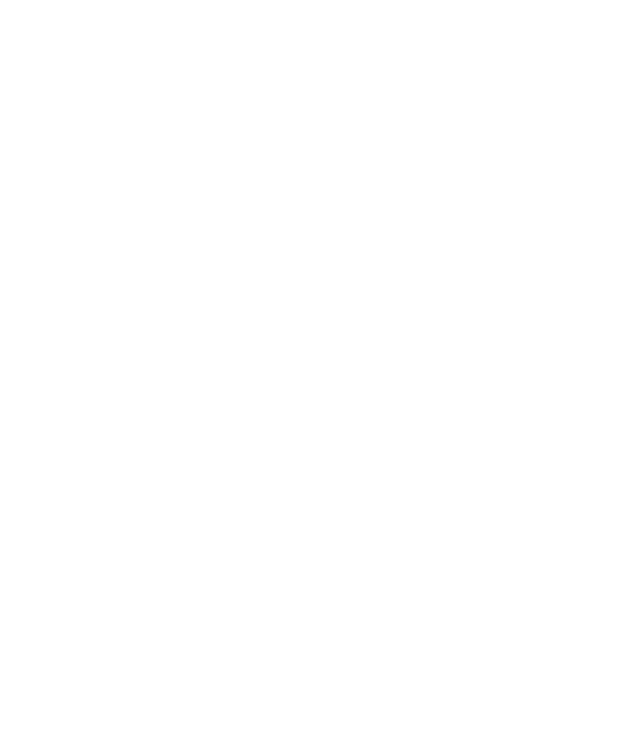
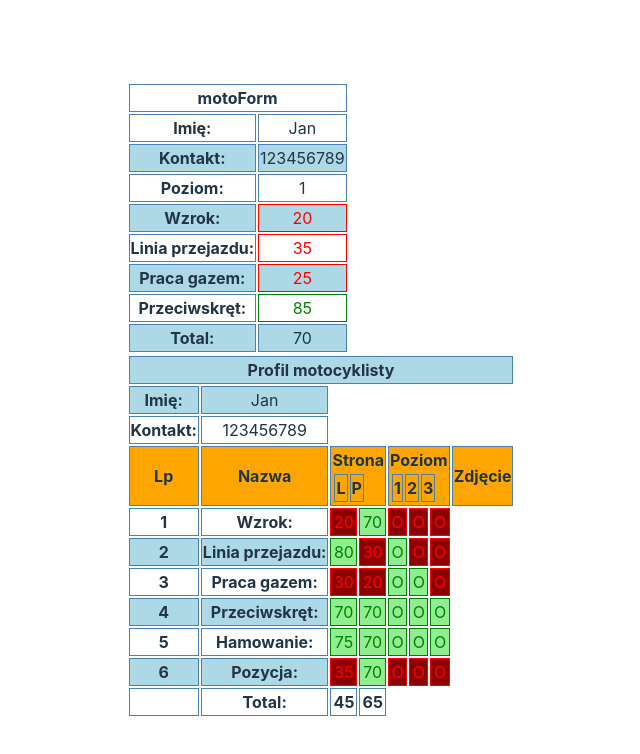
Before and after one commit to Havlc/motoForm, a React (Vite) app: page / in a window 1280 px wide. Shown: the top 754 px of the page, without its empty margins (319-959 px from the left). Built offline with nearby package versions, Linux system fonts and the light colour scheme.

Commit message:
add table with data for a cyclist

```diff
--- a/src/App.css
+++ b/src/App.css
@@ -4,3 +4,16 @@
   padding: 2rem;
   text-align: center;
 }
+
+th,
+td {
+  border: 1px solid steelblue;
+}
+
+tr:nth-child(even) {
+  background: lightblue;
+}
+
+TableRow {
+  color: pink;
+}
--- a/src/App.jsx
+++ b/src/App.jsx
@@ -1,4 +1,6 @@
 import { useState } from 'react'
+import { FormForService } from './components/FormForService'
+import { DriverProfile } from './components/DriverProfile'
 import './App.css'
 
 function App() {
@@ -6,7 +8,8 @@
 
   return (
     <>
-
+      <FormForService />
+      <DriverProfile />
     </>
   )
 }
--- /dev/null
+++ b/src/components/DriverProfile.jsx
@@ -0,0 +1,42 @@
+import { DriverProfileRow } from "./DriverProfileRow"
+import { DriverProfileDataRow } from "./DriverProfileDataRow"
+import { DriverProfileTotalRow } from "./DriverProfileTotalRow"
+
+export function DriverProfile() {
+    return (
+        <table>
+            <thead>
+                <tr style={{ background: 'lightblue' }}>
+                    <th colSpan="8" >Profil motocyklisty</th>
+                </tr>
+                <DriverProfileRow title='Imię' value='Jan' />
+                <DriverProfileRow title='Kontakt' value='123456789' />
+
+                <tr style={{ background: 'orange' }}>
+                    <th>Lp</th>
+                    <th>Nazwa</th>
+                    <th colSpan="2">Strona
+                        <td>L</td>
+                        <td>P</td>
+                    </th>
+                    <th colSpan="3">Poziom
+                        <td>1</td>
+                        <td>2</td>
+                        <td>3</td>
+                    </th>
+
+                    <th>Zdjęcie</th>
+                </tr>
+            </thead>
+            <tbody>
+                <DriverProfileDataRow lp={1} title='Wzrok' valueLeft={20} valueRight={70} levelOne={false} />
+                <DriverProfileDataRow lp={2} title='Linia przejazdu' valueLeft={80} valueRight={30} levelOne={true} />
+                <DriverProfileDataRow lp={3} title='Praca gazem' valueLeft={30} valueRight={20} levelOne={true} levelTwo={true} />
+                <DriverProfileDataRow lp={4} title='Przeciwskręt' valueLeft={70} valueRight={70} levelOne={true} levelTwo={true} levelThree={true} />
+                <DriverProfileDataRow lp={5} title='Hamowanie' valueLeft={75} valueRight={70} levelOne={true} levelTwo={true} levelThree={true} />
+                <DriverProfileDataRow lp={6} title='Pozycja' valueLeft={35} valueRight={70} levelOne={false} />
+                <DriverProfileTotalRow title='Total' valueLeft={45} valueRight={65} />
+            </tbody>
+        </table>
+    )
+}
--- /dev/null
+++ b/src/components/DriverProfileDataRow.jsx
@@ -0,0 +1,53 @@
+export function DriverProfileDataRow({lp, title, valueLeft, valueRight, levelOne, levelTwo,levelThree }) {
+    return (
+        <tr>
+            <th>{lp}</th>
+            <th>{title}:</th>
+            <td style={valueLeft >= 70 ? {
+                borderColor: 'green',
+                color: 'green',
+                background: ' lightgreen'
+            } : {
+                borderColor: 'red',
+                color: 'red',
+                background: 'darkred'
+            }}>{valueLeft}</td>
+            <td style={valueRight >= 70 ? {
+                borderColor: 'green',
+                color: 'green',
+                background: ' lightgreen'
+            } : {
+                borderColor: 'red',
+                color: 'red',
+                background: 'darkred'
+            }}>{valueRight}</td>
+            <td style={levelOne ? {
+                borderColor: 'green',
+                color: 'green',
+                background: ' lightgreen'
+            } : {
+                borderColor: 'red',
+                color: 'red',
+                background: 'darkred'
+            }}>O</td>
+            <td style={levelTwo ? {
+                borderColor: 'green',
+                color: 'green',
+                background: ' lightgreen'
+            } : {
+                borderColor: 'red',
+                color: 'red',
+                background: 'darkred'
+            }}>O</td>
+            <td style={levelThree ? {
+                borderColor: 'green',
+                color: 'green',
+                background: ' lightgreen'
+            } : {
+                borderColor: 'red',
+                color: 'red',
+                background: 'darkred'
+            }}>O</td>
+        </tr>
+    )
+}
--- /dev/null
+++ b/src/components/DriverProfileRow.jsx
@@ -0,0 +1,8 @@
+export function DriverProfileRow({ title, value }) {
+    return (
+        <tr>
+            <th>{title}:</th>
+            <td>{value}</td>
+        </tr>
+    )
+}
--- /dev/null
+++ b/src/components/DriverProfileTotalRow.jsx
@@ -0,0 +1,10 @@
+export function DriverProfileTotalRow({ lp, title, valueLeft, valueRight }) {
+    return (
+        <tr style={{fontWeight: "bold"}}>
+            <th></th>
+            <th>{title}:</th>
+            <td>{valueLeft}</td>
+            <td>{valueRight}</td>
+        </tr>
+    )
+}
--- /dev/null
+++ b/src/components/FormForService.jsx
@@ -0,0 +1,24 @@
+import { TableRow } from './TableRow'
+import { TableDataRow } from './TableDataRow'
+
+export function FormForService() {
+    return (
+        <table>
+            <thead>
+                <tr>
+                    <th colSpan="2">motoForm</th>
+                </tr>
+            </thead>
+            <tbody>
+            <TableRow title='Imię' value='Jan' />
+            <TableRow title='Kontakt' value='123456789' />
+            <TableRow title='Poziom' value='1' />
+            <TableDataRow title='Wzrok' value='20' />
+            <TableDataRow title='Linia przejazdu' value='35' />
+            <TableDataRow title='Praca gazem' value='25' />
+            <TableDataRow title='Przeciwskręt' value='85' />
+            <TableRow title='Total' value='70' />
+            </tbody>
+        </table>
+    )
+}
--- /dev/null
+++ b/src/components/TableDataRow.jsx
@@ -0,0 +1,14 @@
+export function TableDataRow({ title, value }) {
+    return (
+        <tr>
+            <th>{title}:</th>
+            <td style={value >= 70 ? {
+                borderColor: 'green',
+                color: 'green'
+            } : {
+                borderColor: 'red',
+                color: 'red'
+            }}>{value}</td>
+        </tr>
+    )
+}
--- /dev/null
+++ b/src/components/TableRow.jsx
@@ -0,0 +1,8 @@
+export function TableRow({ title, value }) {
+    return (
+        <tr>
+            <th>{title}:</th>
+            <td>{value}</td>
+        </tr>
+    )
+}
```
